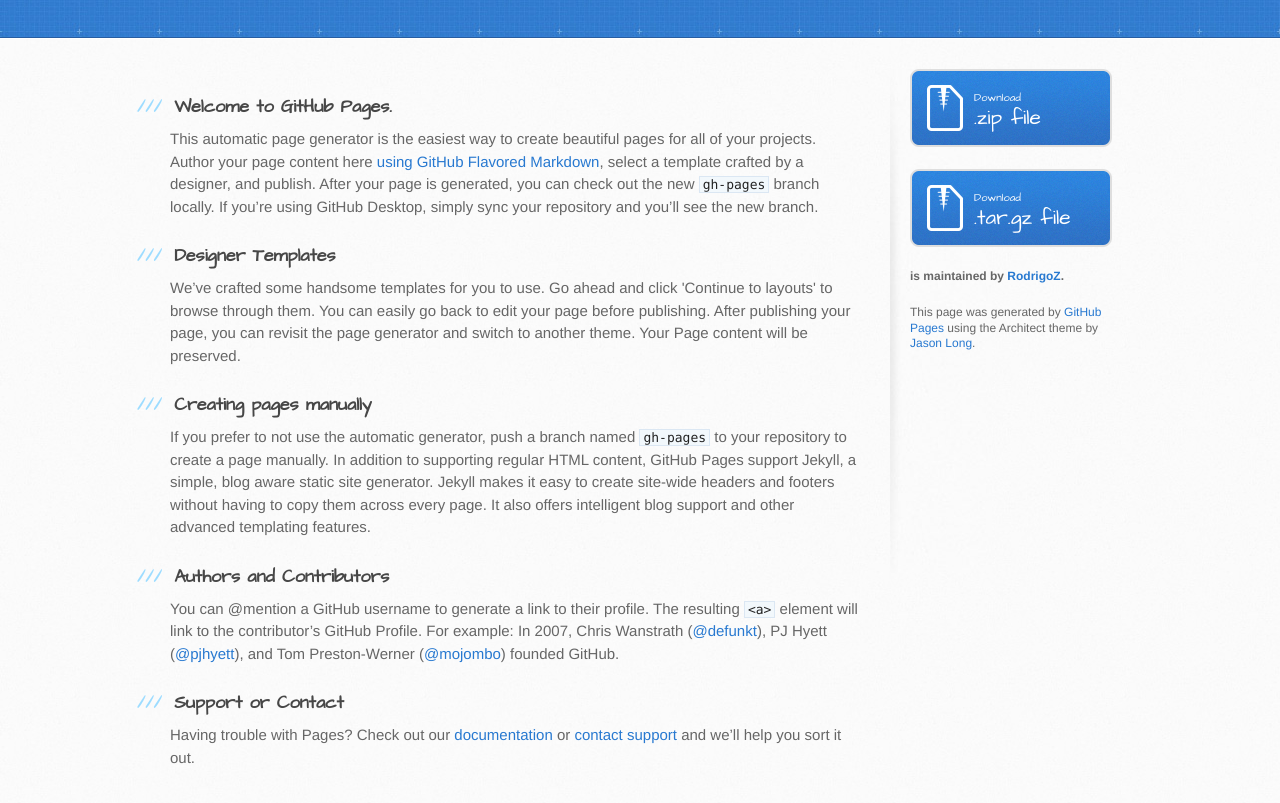
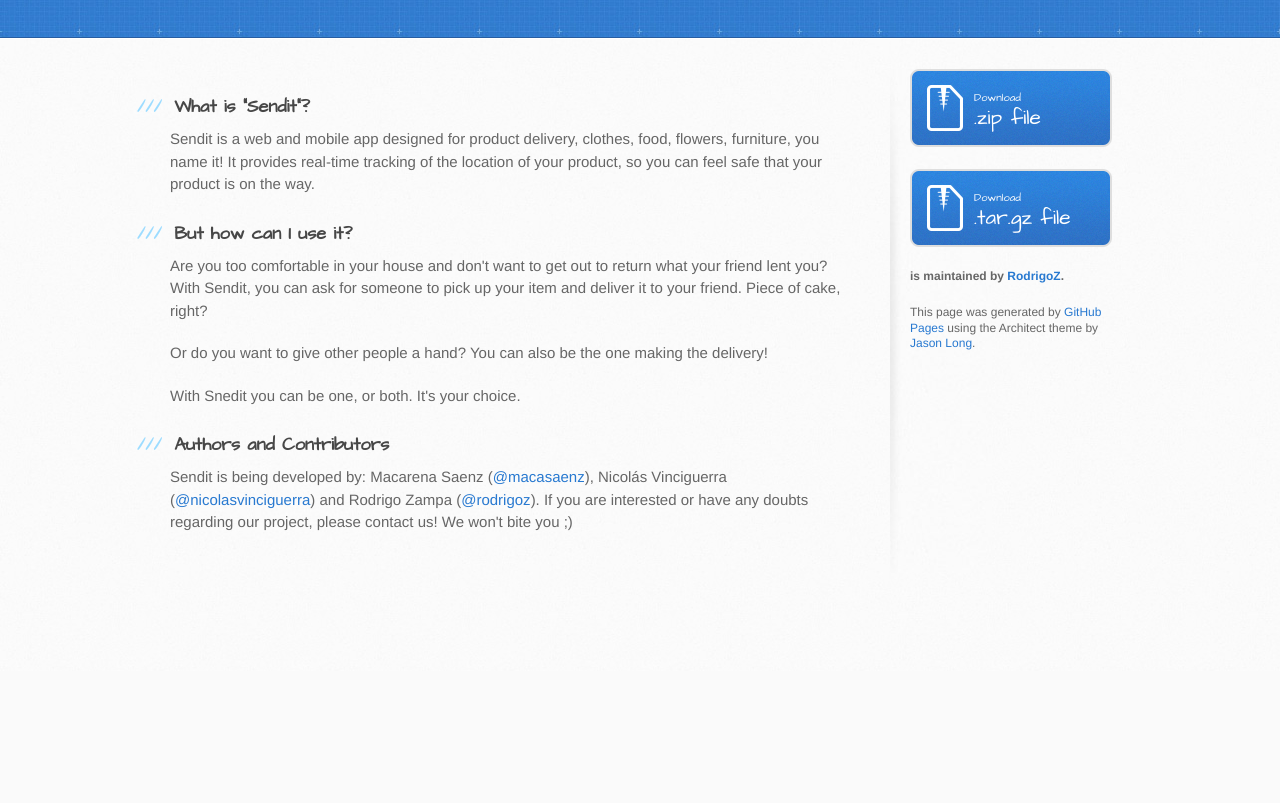
Before and after one commit to RodrigoZ/Sendit-Android, a plain HTML site: page index.html in a window 1280 px wide. Shown: the part 129-932 px from the top of the page. After the commit the page ends 800 px from the top, so only its background shows below. Drawn offline with Linux system fonts and the light colour scheme.

```diff
--- a/index.html
+++ b/index.html
@@ -29,29 +29,24 @@
       <div class="inner clearfix">
         <section id="main-content">
           <h3>
-<a id="welcome-to-github-pages" class="anchor" href="#welcome-to-github-pages" aria-hidden="true"><span aria-hidden="true" class="octicon octicon-link"></span></a>Welcome to GitHub Pages.</h3>
+<a id="what-is-sendit" class="anchor" href="#what-is-sendit" aria-hidden="true"><span aria-hidden="true" class="octicon octicon-link"></span></a>What is "Sendit"?</h3>
 
-<p>This automatic page generator is the easiest way to create beautiful pages for all of your projects. Author your page content here <a href="https://guides.github.com/features/mastering-markdown/">using GitHub Flavored Markdown</a>, select a template crafted by a designer, and publish. After your page is generated, you can check out the new <code>gh-pages</code> branch locally. If you’re using GitHub Desktop, simply sync your repository and you’ll see the new branch.</p>
+<p>Sendit is a web and mobile app designed for product delivery, clothes, food, flowers, furniture, you name it!
+It provides real-time tracking of the location of your product, so you can feel safe that your product is on the way.</p>
 
 <h3>
-<a id="designer-templates" class="anchor" href="#designer-templates" aria-hidden="true"><span aria-hidden="true" class="octicon octicon-link"></span></a>Designer Templates</h3>
+<a id="but-how-can-i-use-it" class="anchor" href="#but-how-can-i-use-it" aria-hidden="true"><span aria-hidden="true" class="octicon octicon-link"></span></a>But how can I use it?</h3>
 
-<p>We’ve crafted some handsome templates for you to use. Go ahead and click 'Continue to layouts' to browse through them. You can easily go back to edit your page before publishing. After publishing your page, you can revisit the page generator and switch to another theme. Your Page content will be preserved.</p>
+<p>Are you too comfortable in your house and don't want to get out to return what your friend lent you? With Sendit, you can ask for someone to pick up your item and deliver it to your friend. Piece of cake, right?</p>
 
-<h3>
-<a id="creating-pages-manually" class="anchor" href="#creating-pages-manually" aria-hidden="true"><span aria-hidden="true" class="octicon octicon-link"></span></a>Creating pages manually</h3>
+<p>Or do you want to give other people a hand? You can also be the one making the delivery! </p>
 
-<p>If you prefer to not use the automatic generator, push a branch named <code>gh-pages</code> to your repository to create a page manually. In addition to supporting regular HTML content, GitHub Pages support Jekyll, a simple, blog aware static site generator. Jekyll makes it easy to create site-wide headers and footers without having to copy them across every page. It also offers intelligent blog support and other advanced templating features.</p>
+<p>With Snedit you can be one, or both. It's your choice.</p>
 
 <h3>
 <a id="authors-and-contributors" class="anchor" href="#authors-and-contributors" aria-hidden="true"><span aria-hidden="true" class="octicon octicon-link"></span></a>Authors and Contributors</h3>
 
-<p>You can @mention a GitHub username to generate a link to their profile. The resulting <code>&lt;a&gt;</code> element will link to the contributor’s GitHub Profile. For example: In 2007, Chris Wanstrath (<a href="https://github.com/defunkt" class="user-mention">@defunkt</a>), PJ Hyett (<a href="https://github.com/pjhyett" class="user-mention">@pjhyett</a>), and Tom Preston-Werner (<a href="https://github.com/mojombo" class="user-mention">@mojombo</a>) founded GitHub.</p>
-
-<h3>
-<a id="support-or-contact" class="anchor" href="#support-or-contact" aria-hidden="true"><span aria-hidden="true" class="octicon octicon-link"></span></a>Support or Contact</h3>
-
-<p>Having trouble with Pages? Check out our <a href="https://help.github.com/pages">documentation</a> or <a href="https://github.com/contact">contact support</a> and we’ll help you sort it out.</p>
+<p>Sendit is being developed by: Macarena Saenz (<a href="https://github.com/macasaenz" class="user-mention">@macasaenz</a>), Nicolás Vinciguerra (<a href="https://github.com/nicolasvinciguerra" class="user-mention">@nicolasvinciguerra</a>) and Rodrigo Zampa (<a href="https://github.com/rodrigoz" class="user-mention">@rodrigoz</a>). If you are interested or have any doubts regarding our project, please contact us! We won't bite you ;)</p>
         </section>
 
         <aside id="sidebar">
```
Also changed, not shown: params.json (+1 -1 lines).
